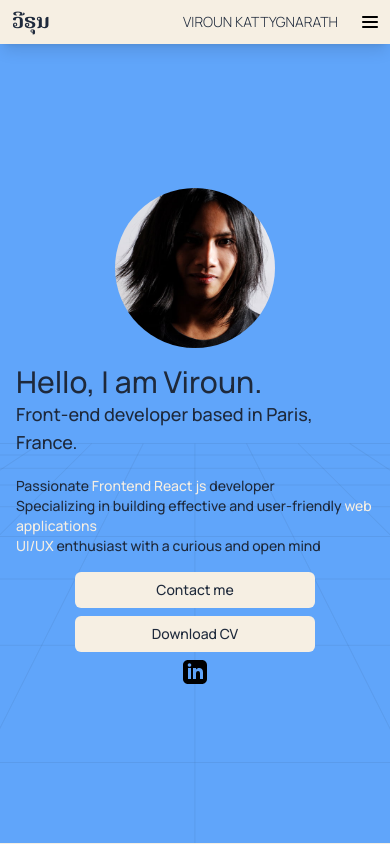
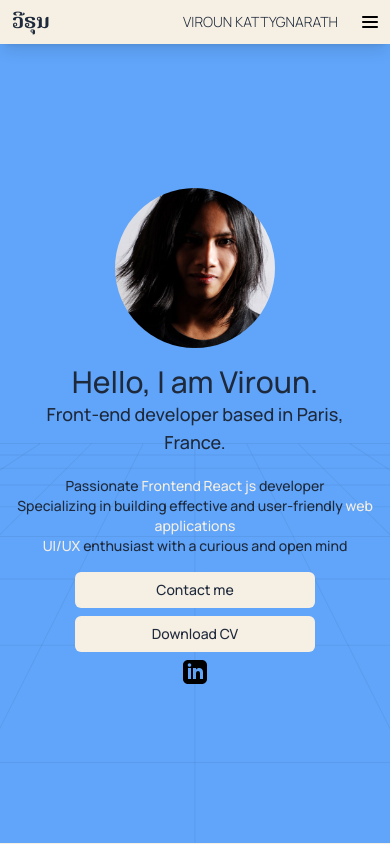
Before and after one commit to virouncode/portfolio, a React (Vite) app: page / in a window 390 px wide. Shown: the top 844 px of the page. Built offline with nearby package versions, Linux system fonts and the light colour scheme.

Commit message:
centered hero text on mobile

```diff
--- a/src/Hero.tsx
+++ b/src/Hero.tsx
@@ -20,7 +20,7 @@
       className="h-[calc(100vh-45px)] lg:h-[calc(100vh-50px)] bg-blue-400 flex flex-col lg:flex-row items-center lg:gap-16 justify-center bg-[url('./assets/img/horizon-animated.svg')] bg-no-repeat bg-center bg-cover scroll-mt-11 lg:scroll-mt-14"
       id="hero"
     >
-      <div className="flex flex-col justify-center p-4 max-w-full">
+      <div className="flex flex-col justify-center p-4 max-w-full text-center lg:text-left">
         <h2 className="text-3xl lg:text-5xl">
           Hello, I am Viroun.{" "}
           <span className="font-display font-bold hover:opacity-80 hidden lg:inline">
```
